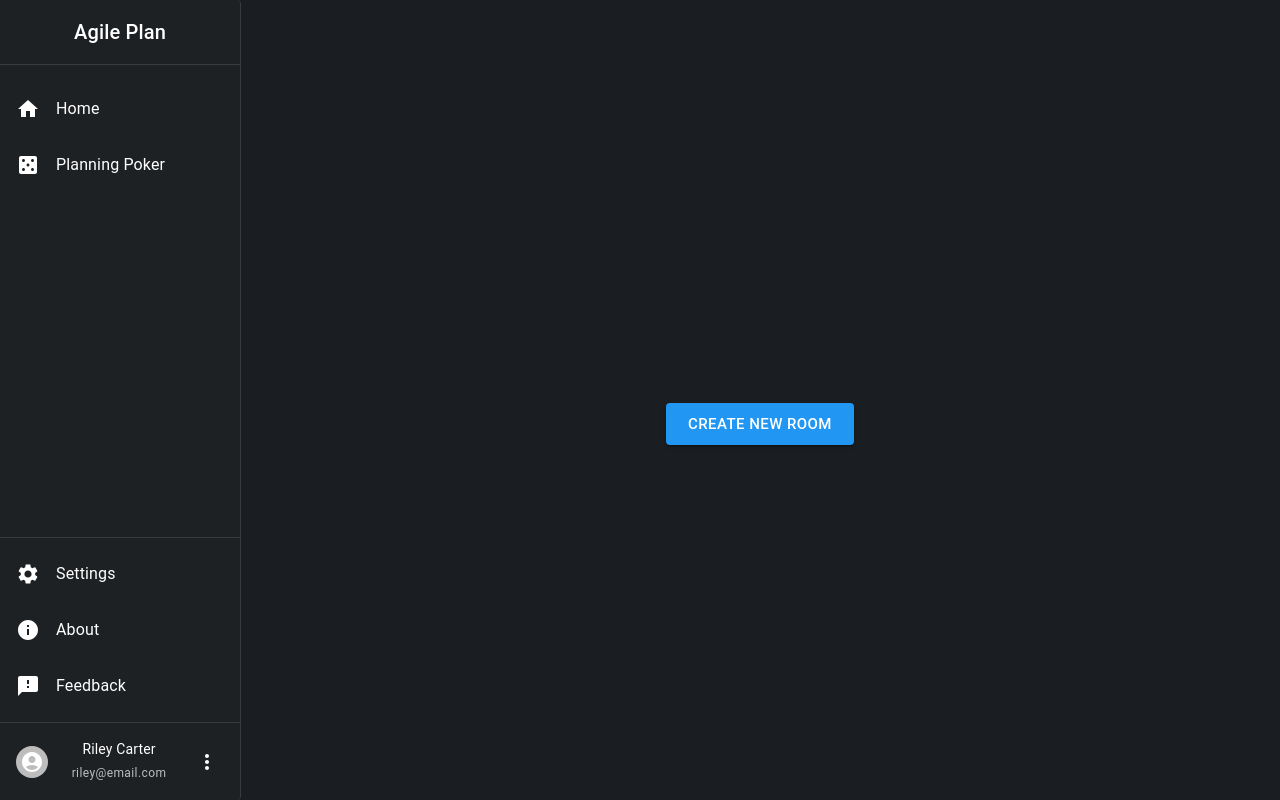
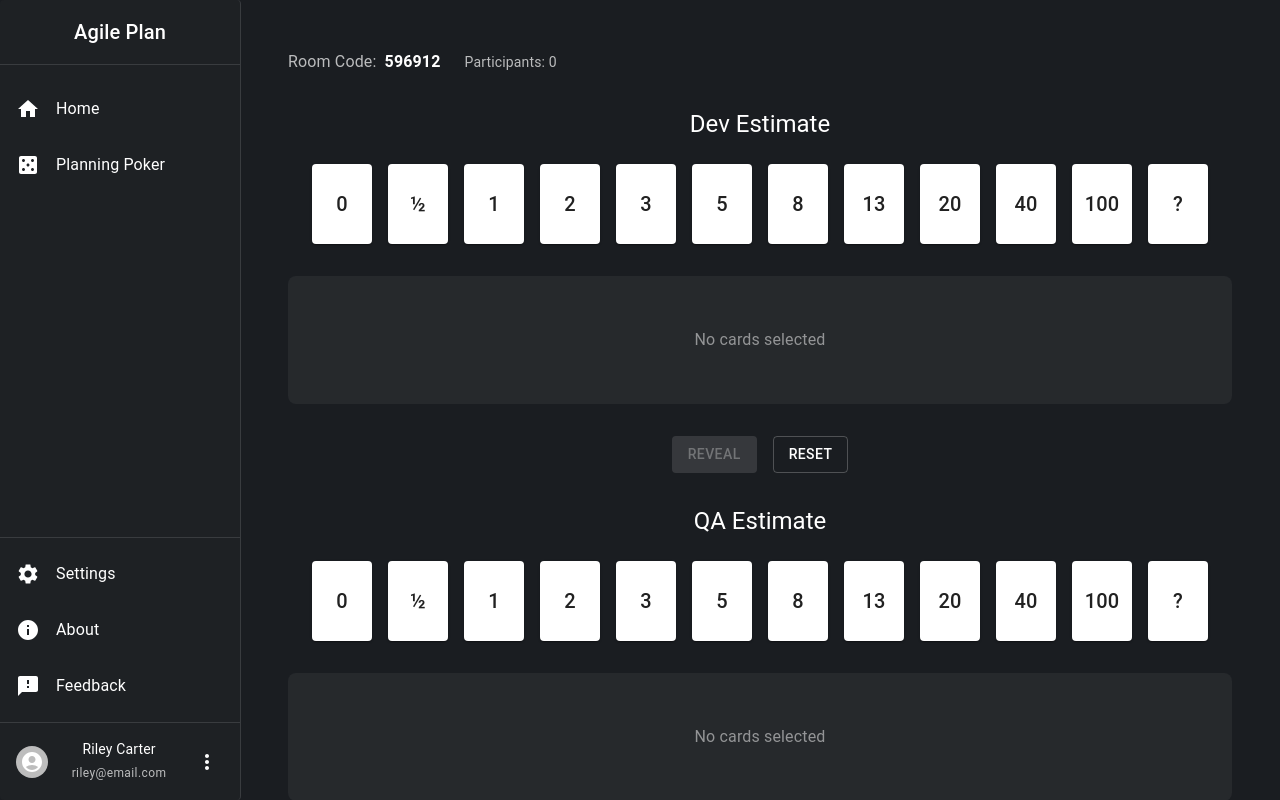
Before and after one commit to carvalhojean/AgilePlan, a React (Vite) app: page / in a window 1280 px wide. Both pictures are taken after typing "Sample" into the empty fields and a click on the button "CREATE". Built offline with nearby package versions, Linux system fonts and the light colour scheme.

Commit message:
Add RoomContext and minor adjusts

```diff
--- a/src/App.jsx
+++ b/src/App.jsx
@@ -2,6 +2,7 @@ import { useState } from "react";
 import "./App.css";
 import LoginForm from "./components/LoginForm";
 import Layout from "./components/Layout";
+import { RoomProvider } from "./contexts/RoomContext";
 
 function App() {
   const [isAuthenticated, setIsAuthenticated] = useState(false);
@@ -18,6 +19,7 @@ function App() {
   };
 
   return (
+    <RoomProvider>
       <div className="app">
         {!isAuthenticated ? (
           <LoginForm onLogin={handleLogin} />
@@ -25,6 +27,7 @@ function App() {
           <Layout onLogout={handleLogout} initialTab={initialTab} />
         )}
       </div>
+    </RoomProvider>
   );
 }
 
--- a/src/components/VotingScreen.jsx
+++ b/src/components/VotingScreen.jsx
@@ -1,69 +1,31 @@
-import { useState } from "react";
+import { useState, useEffect } from "react";
 import { Box, Typography, Paper, Grid, Button } from "@mui/material";
+import { useRoom } from "../contexts/RoomContext";
 
 const VotingScreen = () => {
-  const [roomCode, setRoomCode] = useState(null);
-  const [selectedValues1, setSelectedValues1] = useState([]);
-  const [isRevealed1, setIsRevealed1] = useState(false);
-  const [selectedValues2, setSelectedValues2] = useState([]);
-  const [isRevealed2, setIsRevealed2] = useState(false);
+  const { room, createRoom, participants, devVotes, qaVotes, isDevRevealed, isQaRevealed, submitVote, revealVotes, resetVotes } = useRoom();
+  const [participantId] = useState(() => `user-${Math.random().toString(36).substr(2, 9)}`);
   const votingValues = [0, 0.5, 1, 2, 3, 5, 8, 13, 20, 40, 100, "?"];
 
-  const generateRoomCode = () => {
-    const code = Math.floor(100000 + Math.random() * 900000).toString();
-    setRoomCode(code);
+
+  const handleVoteSelect = (value) => {
+    submitVote(participantId, value);
   };
 
-  const handleVoteSelect1 = (value) => {
-    setSelectedValues1([...selectedValues1, value]);
+  const handleQaVoteSelect = (value) => {
+    submitVote(participantId, value, 'qa');
   };
 
-  const handleReset1 = () => {
-    setSelectedValues1([]);
-    setIsRevealed1(false);
-  };
+  useEffect(() => {
+    if (!room) {
+      createRoom();
+    }
+  }, [room, createRoom]);
 
-  const handleReveal1 = () => {
-    setIsRevealed1(true);
-  };
-
-  const handleVoteSelect2 = (value) => {
-    setSelectedValues2([...selectedValues2, value]);
-  };
-
-  const handleReset2 = () => {
-    setSelectedValues2([]);
-    setIsRevealed2(false);
-  };
-
-  const handleReveal2 = () => {
-    setIsRevealed2(true);
-  };
-
-  if (!roomCode) {
+  if (!room) {
     return (
-      <Box
-        sx={{
-          display: "flex",
-          justifyContent: "center",
-          alignItems: "center",
-          minHeight: "100vh",
-          width: "100%",
-        }}
-      >
-        <Button
-          variant="contained"
-          size="large"
-          onClick={generateRoomCode}
-          sx={{
-            bgcolor: "#2196f3",
-            "&:hover": {
-              bgcolor: "#1976d2",
-            },
-          }}
-        >
-          Create new room
-        </Button>
+      <Box sx={{ display: "flex", justifyContent: "center", alignItems: "center", p: 4 }}>
+        <Typography>Creating room...</Typography>
       </Box>
     );
   }
@@ -86,7 +48,10 @@ const VotingScreen = () => {
           Room Code:
         </Typography>
         <Typography variant="subtitle1" sx={{ fontWeight: "bold" }}>
-          {roomCode}
+          {room.code}
+        </Typography>
+        <Typography variant="body2" sx={{ ml: 2, color: "rgba(255, 255, 255, 0.7)" }}>
+          Participants: {participants.length}
         </Typography>
       </Box>
 
@@ -99,7 +64,7 @@ const VotingScreen = () => {
           {votingValues.map((value) => (
             <Grid item key={`vote1-${value}`}>
               <Paper
-                elevation={selectedValues1.includes(value) ? 6 : 1}
+                elevation={devVotes[participantId] === value ? 6 : 1}
                 sx={{
                   width: 60,
                   height: 80,
@@ -107,14 +72,14 @@ const VotingScreen = () => {
                   alignItems: "center",
                   justifyContent: "center",
                   cursor: "pointer",
-                  bgcolor: selectedValues1.includes(value)
+                  bgcolor: devVotes[participantId] === value
                     ? "#e3f2fd"
                     : "white",
                   "&:hover": {
                     bgcolor: "#f5f5f5",
                   },
                 }}
-                onClick={() => handleVoteSelect1(value)}
+                onClick={() => handleVoteSelect(value)}
               >
                 <Typography variant="h6">
                   {value === 0.5 ? "½" : value}
@@ -139,8 +104,8 @@ const VotingScreen = () => {
             alignItems: "center",
           }}
         >
-          {selectedValues1.length > 0 ? (
-            selectedValues1.map((value, index) => (
+          {Object.entries(devVotes).length > 0 ? (
+            Object.entries(devVotes).map(([pid, value], index) => (
               <Paper
                 key={index}
                 sx={{
@@ -150,12 +115,12 @@ const VotingScreen = () => {
                   alignItems: "center",
                   justifyContent: "center",
                   bgcolor: "white",
-                  transform: isRevealed1 ? "rotateY(0deg)" : "rotateY(180deg)",
+                  transform: isDevRevealed ? "rotateY(0deg)" : "rotateY(180deg)",
                   transition: "transform 0.6s",
                   position: "relative",
                 }}
               >
-                {isRevealed1 ? (
+                {isDevRevealed ? (
                   <Typography variant="h6">
                     {value === 0.5 ? "½" : value}
                   </Typography>
@@ -182,8 +147,8 @@ const VotingScreen = () => {
         <Box sx={{ display: "flex", gap: 2, justifyContent: "center" }}>
           <Button
             variant="contained"
-            onClick={handleReveal1}
-            disabled={selectedValues1.length === 0}
+            onClick={() => revealVotes('dev')}
+            disabled={Object.keys(devVotes).length === 0}
             sx={{
               bgcolor: "#90caf9",
               color: "#1a1d21",
@@ -200,7 +165,7 @@ const VotingScreen = () => {
           </Button>
           <Button
             variant="outlined"
-            onClick={handleReset1}
+            onClick={() => resetVotes('dev')}
             sx={{
               color: "white",
               borderColor: "rgba(255, 255, 255, 0.23)",
@@ -214,7 +179,8 @@ const VotingScreen = () => {
         </Box>
       </Box>
 
-      <Box sx={{ mt: 4 }}>
+
+      <Box>
         <Typography variant="h5" sx={{ mb: 3 }}>
           QA Estimate
         </Typography>
@@ -223,7 +189,7 @@ const VotingScreen = () => {
           {votingValues.map((value) => (
             <Grid item key={`vote2-${value}`}>
               <Paper
-                elevation={selectedValues2.includes(value) ? 6 : 1}
+                elevation={qaVotes[participantId] === value ? 6 : 1}
                 sx={{
                   width: 60,
                   height: 80,
@@ -231,14 +197,14 @@ const VotingScreen = () => {
                   alignItems: "center",
                   justifyContent: "center",
                   cursor: "pointer",
-                  bgcolor: selectedValues2.includes(value)
+                  bgcolor: qaVotes[participantId] === value
                     ? "#e3f2fd"
                     : "white",
                   "&:hover": {
                     bgcolor: "#f5f5f5",
                   },
                 }}
-                onClick={() => handleVoteSelect2(value)}
+                onClick={() => handleQaVoteSelect(value)}
               >
                 <Typography variant="h6">
                   {value === 0.5 ? "½" : value}
@@ -263,8 +229,8 @@ const VotingScreen = () => {
             alignItems: "center",
           }}
         >
-          {selectedValues2.length > 0 ? (
-            selectedValues2.map((value, index) => (
+          {Object.entries(qaVotes).length > 0 ? (
+            Object.entries(qaVotes).map(([pid, value], index) => (
               <Paper
                 key={index}
                 sx={{
@@ -274,12 +240,12 @@ const VotingScreen = () => {
                   alignItems: "center",
                   justifyContent: "center",
                   bgcolor: "white",
-                  transform: isRevealed2 ? "rotateY(0deg)" : "rotateY(180deg)",
+                  transform: isQaRevealed ? "rotateY(0deg)" : "rotateY(180deg)",
                   transition: "transform 0.6s",
                   position: "relative",
                 }}
               >
-                {isRevealed2 ? (
+                {isQaRevealed ? (
                   <Typography variant="h6">
                     {value === 0.5 ? "½" : value}
                   </Typography>
@@ -306,8 +272,8 @@ const VotingScreen = () => {
         <Box sx={{ display: "flex", gap: 2, justifyContent: "center" }}>
           <Button
             variant="contained"
-            onClick={handleReveal2}
-            disabled={selectedValues2.length === 0}
+            onClick={() => revealVotes('qa')}
+            disabled={Object.keys(qaVotes).length === 0}
             sx={{
               bgcolor: "#90caf9",
               color: "#1a1d21",
@@ -324,7 +290,7 @@ const VotingScreen = () => {
           </Button>
           <Button
             variant="outlined"
-            onClick={handleReset2}
+            onClick={() => resetVotes('qa')}
             sx={{
               color: "white",
               borderColor: "rgba(255, 255, 255, 0.23)",
--- /dev/null
+++ b/src/contexts/RoomContext.jsx
@@ -0,0 +1,110 @@
+import { createContext, useContext, useState, useEffect } from "react";
+
+const RoomContext = createContext();
+
+export const useRoom = () => {
+  const context = useContext(RoomContext);
+  if (!context) {
+    throw new Error("useRoom must be used within a RoomProvider");
+  }
+  return context;
+};
+
+export const RoomProvider = ({ children }) => {
+  const [room, setRoom] = useState(null);
+  const [participants, setParticipants] = useState([]);
+  const [devVotes, setDevVotes] = useState({});
+  const [qaVotes, setQaVotes] = useState({});
+  const [isDevRevealed, setIsDevRevealed] = useState(false);
+  const [isQaRevealed, setIsQaRevealed] = useState(false);
+
+  const createRoom = () => {
+    const code = Math.floor(100000 + Math.random() * 900000).toString();
+    setRoom({
+      code,
+      createdAt: new Date().toISOString(),
+      isActive: true,
+    });
+    return code;
+  };
+
+  const joinRoom = (code, participant) => {
+    if (room?.code === code) {
+      setParticipants((prev) => [...prev, participant]);
+      return true;
+    }
+    return false;
+  };
+
+  const leaveRoom = (participantId) => {
+    setParticipants((prev) => prev.filter((p) => p.id !== participantId));
+    setVotes((prev) => {
+      const newVotes = { ...prev };
+      delete newVotes[participantId];
+      return newVotes;
+    });
+  };
+
+  const submitVote = (participantId, value, type = "dev") => {
+    if (type === "dev") {
+      setDevVotes((prev) => ({
+        ...prev,
+        [participantId]: value,
+      }));
+    } else if (type === "qa") {
+      setQaVotes((prev) => ({
+        ...prev,
+        [participantId]: value,
+      }));
+    }
+  };
+
+  const revealVotes = (type = "dev") => {
+    if (type === "dev") {
+      setIsDevRevealed(true);
+    } else if (type === "qa") {
+      setIsQaRevealed(true);
+    }
+  };
+
+  const resetVotes = (type = "dev") => {
+    if (type === "dev") {
+      setDevVotes({});
+      setIsDevRevealed(false);
+    } else if (type === "qa") {
+      setQaVotes({});
+      setIsQaRevealed(false);
+    }
+  };
+
+  const closeRoom = () => {
+    setRoom(null);
+    setParticipants([]);
+    setVotes({});
+    setIsRevealed(false);
+  };
+
+  useEffect(() => {
+    if (participants.length === 0 && room) {
+      closeRoom();
+    }
+  }, [participants]);
+
+  const value = {
+    room,
+    participants,
+    devVotes,
+    qaVotes,
+    isDevRevealed,
+    isQaRevealed,
+    createRoom,
+    joinRoom,
+    leaveRoom,
+    submitVote,
+    revealVotes,
+    resetVotes,
+    closeRoom,
+  };
+
+  return <RoomContext.Provider value={value}>{children}</RoomContext.Provider>;
+};
```
Lines whose indentation alone changed are shown as unchanged.
